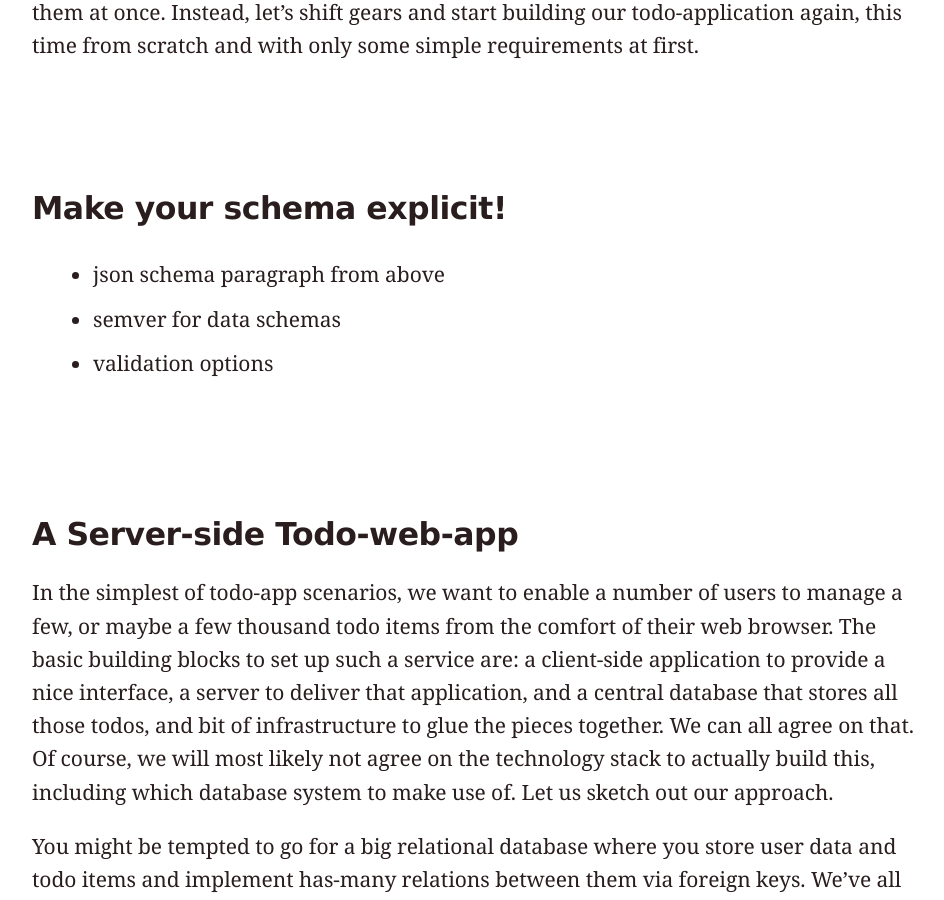
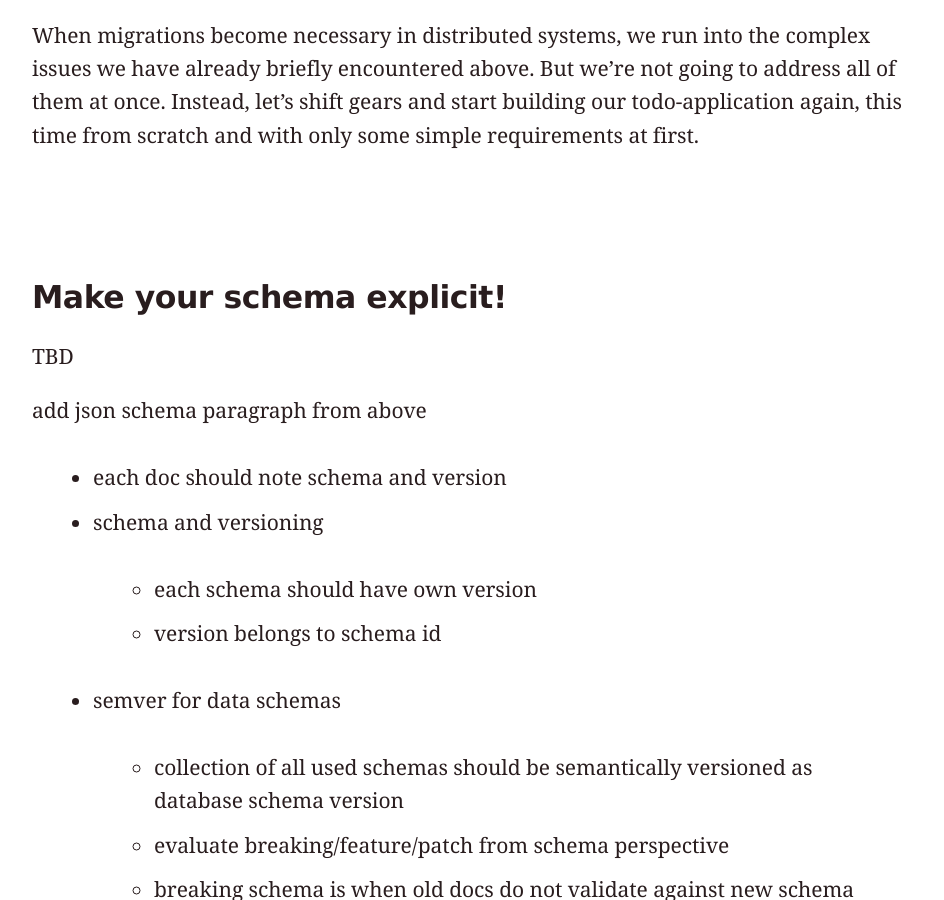
Before and after one commit to jo/sync-tank, a Jekyll site: the page built from migrations.md, in a window 1280 px wide and 900 px high, scrolled down 11489 px. Shown: the whole window, without its empty margins (96-1040 px from the left). Built offline with Jekyll 4.4.1, drawn with Linux system fonts in a browser that asks for light colours; our own code applies the rules of GitHub Pages for plain Markdown files; formulas are drawn with MathJax 3; some of the changed text lies outside the part shown.

Commit message:
about schemas

```diff
--- a/migrations.md
+++ b/migrations.md
@@ -53,6 +53,7 @@ Move 'why couchdb' paragraph from below (chapter 4) to here
   - databases are lightweight, `PUT $COUCH/my-db`
   - atoms: documents
     - `_id` is a db wide unique identifier (string). Put here everything you want to have unique.
+      - how do use semantic document ids
     - `_rev` is optimistic locking mechanism. For each doc a revision tree is maintained. A linear revision history can be branched during replication. Old revisions are removed during compactation, but not so the revision tree.
     - `_conflicts` can arise during replication in a split brain scenario. CouchDB keeps all conflicting revisions and decides on a deterministic way a winning rev
   - the [replication protocol](http://docs.couchdb.org/en/2.1.1/replication/protocol.html) based on basic http api
@@ -163,9 +164,24 @@ When migrations become necessary in distributed systems, we run into the complex
 
 ## Make your schema explicit!
 
-- json schema paragraph from above
+TBD
+
+add json schema paragraph from above
+
+- each doc should note schema and version
+- schema and versioning
+  - each schema should have own version
+  - version belongs to schema id
 - semver for data schemas
+  - collection of all used schemas should be semantically versioned as database schema version
+  - evaluate breaking/feature/patch from schema perspective
+  - breaking schema is when old docs do not validate against new schema
+  - feature is additional stuff without breaking old documents
+  - fixes are typos in descriptions etc
 - validation options
+  - JSON schema can be validated server side by using `validate_doc_update` function
+  - be careful when only validating server side, client side should also validate
+  - client side validation is also possible with JSON schema
 
 
 ## A Server-side Todo-web-app
```
